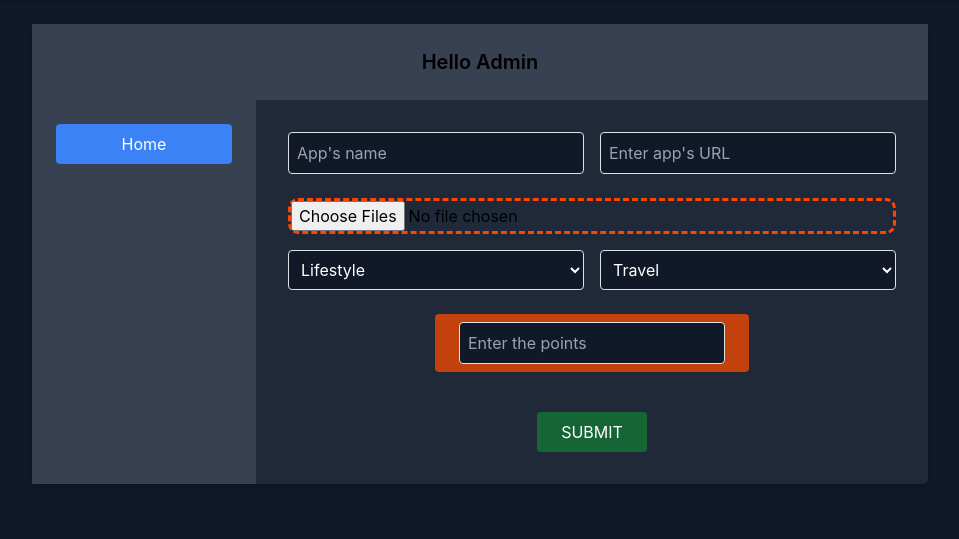
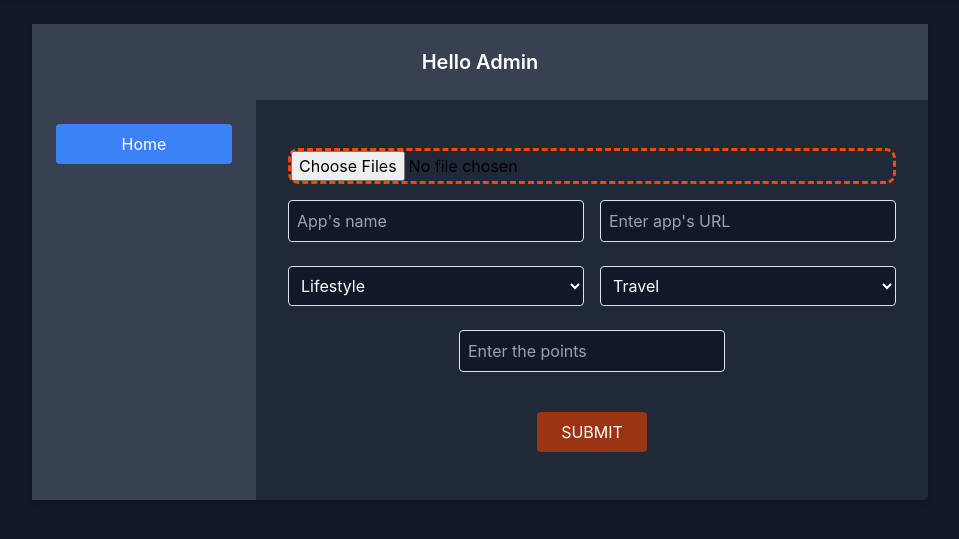
Before and after one commit to BuriBuri10/dev-assessment, a Django app: page /superadmin in a window 1280 px wide. Shown: the part 56-595 px from the top of the page, without its empty margins (160-1119 px from the left). Run offline with Django 5.2, Linux system fonts and the light colour scheme; some libraries are stand-ins or nearby versions.

Commit message:
Update Admin.html

```diff
--- a/templates/Admin.html
+++ b/templates/Admin.html
@@ -1,24 +1,3 @@
-
-{% comment %} <html lang="en">
-  <head>
-    <meta charset="utf-8"/>
-    <meta content="width=device-width, initial-scale=1.0" name="viewport"/>
-    <title>Admin and User Interface</title>
-    <script src="https://cdn.tailwindcss.com"></script>
-    <link href="https://cdnjs.cloudflare.com/ajax/libs/font-awesome/5.15.3/css/all.min.css" rel="stylesheet"/>
-  </head>
-  <body class="bg-gray-900 text-white">
-    <nav class="bg-gray-800 shadow-md">
-      <div class="container mx-auto px-4 py-2 flex justify-between items-center">
-        <a href="/" class="text-xl font-bold text-white">App Reward System</a>
-        <ul class="flex space-x-4">
-          <li>
-            <a href="/" class="text-white hover:text-gray-400">User</a>
-          </li>
-        </ul>
-      </div>
-    </nav> {% endcomment %}
-
 <html>
   <head>
     <title>App Reward System</title>
@@ -50,7 +29,7 @@
     <div class="flex flex-col items-center">
       <!-- Admin Interface -->
       <div class="w-full max-w-4xl bg-gray-800 shadow-md rounded-lg my-4">
-        <div class="bg-gray-700 p-4 text-center text-xl font-semibold relative">
+        <div class="bg-gray-700 p-4 text-center text-xl font-semibold relative text-white">
           Hello Admin
         </div>
         <div class="flex flex-col md:flex-row">
@@ -58,19 +37,9 @@
             <button class="w-full bg-blue-500 text-white py-2 px-4 rounded mb-4">
               <a href='/' class="text-white hover:text-gray-400">Home</a>
             </button>
-            {% comment %} <button class="w-full bg-purple-500 text-white py-2 px-4 rounded">
-              Add Apps
-            </button> {% endcomment %}
           </div>
 
           <div class="w-full md:w-3/4 p-8">
-            {% comment %} <div class="flex justify-center mb-8">
-              <i class="fab fa-facebook-square text-6xl"></i>
-            </div> {% endcomment %}
-            <div class="grid grid-cols-1 md:grid-cols-2 gap-4 mb-4">
-              <input class="border p-2 rounded bg-gray-900 text-white" placeholder="App's name" type="text"/>
-              <input class="border p-2 rounded bg-gray-900 text-white" placeholder="Enter app's URL" type="text"/>
-            </div>
 
             <!-- drag&drop -->
             {% load static %}
@@ -91,8 +60,7 @@
             <link rel="stylesheet" href="https://unpkg.com/dropzone@5/dist/min/dropzone.min.css" type="text/css" />
 
             <title>DragDrop | {% block title %}{% endblock title %}</title>
-              {% comment %} </head> {% endcomment %}
-              {% comment %} <body> {% endcomment %}
+
             <div class="container mt-3">
                 {% block content %}
                 {% endblock content %}
@@ -103,8 +71,6 @@
             <script src="https://code.jquery.com/jquery-3.5.1.min.js"></script>
             <script src="https://cdn.jsdelivr.net/npm/popper.js@1.16.1/dist/umd/popper.min.js"></script>
             <script src="https://stackpath.bootstrapcdn.com/bootstrap/4.5.2/js/bootstrap.min.js"></script>
-              {% comment %} </body> {% endcomment %}
-            {% comment %} </html> {% endcomment %}
 
             <form action="upload/" method='POST' class="dropzone dz" id="mydropzone">
               {% csrf_token %}
@@ -114,15 +80,20 @@
             </form>
             <!---->
 
+            <form id='form'>
               <div class="grid grid-cols-1 md:grid-cols-2 gap-4 mb-4">
-              <select class="border p-2 rounded bg-gray-900 text-white">
+                <input class="border p-2 rounded bg-gray-900 text-white" placeholder="App's name" id='appname' type="text"/>
+                <input class="border p-2 rounded bg-gray-900 text-white" placeholder="Enter app's URL" id="url" type="text"/>
+              </div>
+              <div class="grid grid-cols-1 md:grid-cols-2 gap-4 mb-4">
+                <select class="border p-2 rounded bg-gray-900 text-white" id="category1">
                   <option>Lifestyle</option>
                   <option>Category</option>
                   <option>Professional</option>
                   <option>Entertainment</option>
                   <option>Job Search</option>
                 </select>
-              <select class="border p-2 rounded bg-gray-900 text-white">
+                <select class="border p-2 rounded bg-gray-900 text-white" id="category2">
                   <option>Travel</option>
                   <option>Job Search</option>
                   <option>Social Media</option>
@@ -130,17 +101,37 @@
               </div>
               <div class="text-center mt-6">
                 <p>
-              <button class="bg-orange-700 text-white py-2 px-4 rounded mb-4">
-                <input class="border p-2 rounded bg-gray-900 text-white" placeholder="Enter the points" type="text"/></input>
+                  <input class="border p-2 rounded bg-gray-900 text-white" placeholder="Enter the points" id="points" type="text"/>
+                </p>
+                <button class="bg-orange-800 text-white py-2 px-4 rounded mt-4" type="submit">
+                  SUBMIT
                 </button>
-            </p>
-            <button class="bg-green-800 text-white py-2 px-4 rounded">
-              <a href="/points" class="text-white hover:text-gray-400">SUBMIT</a>
-            </button>
+              </div>
+            </form>
           </div>
         </div>
       </div>
     </div>
-    </div>
+
+    <script>
+      const form = document.getElementById('form');
+      const appname = document.getElementById('appname');
+      const url = document.getElementById('url');
+      const points = document.getElementById('points');
+
+      form.addEventListener('submit', function(e) {
+        e.preventDefault();
+
+        const appnameValue = appname.value;
+        const urlValue = url.value;
+        const pointsValue = points.value;
+
+        localStorage.setItem('appname', appnameValue);
+        localStorage.setItem('url', urlValue);
+        localStorage.setItem('points', pointsValue);
+
+        window.location.href = '/points';
+      });
+    </script>
   </body>
 </html>
```
Lines whose indentation alone changed are shown as unchanged.
